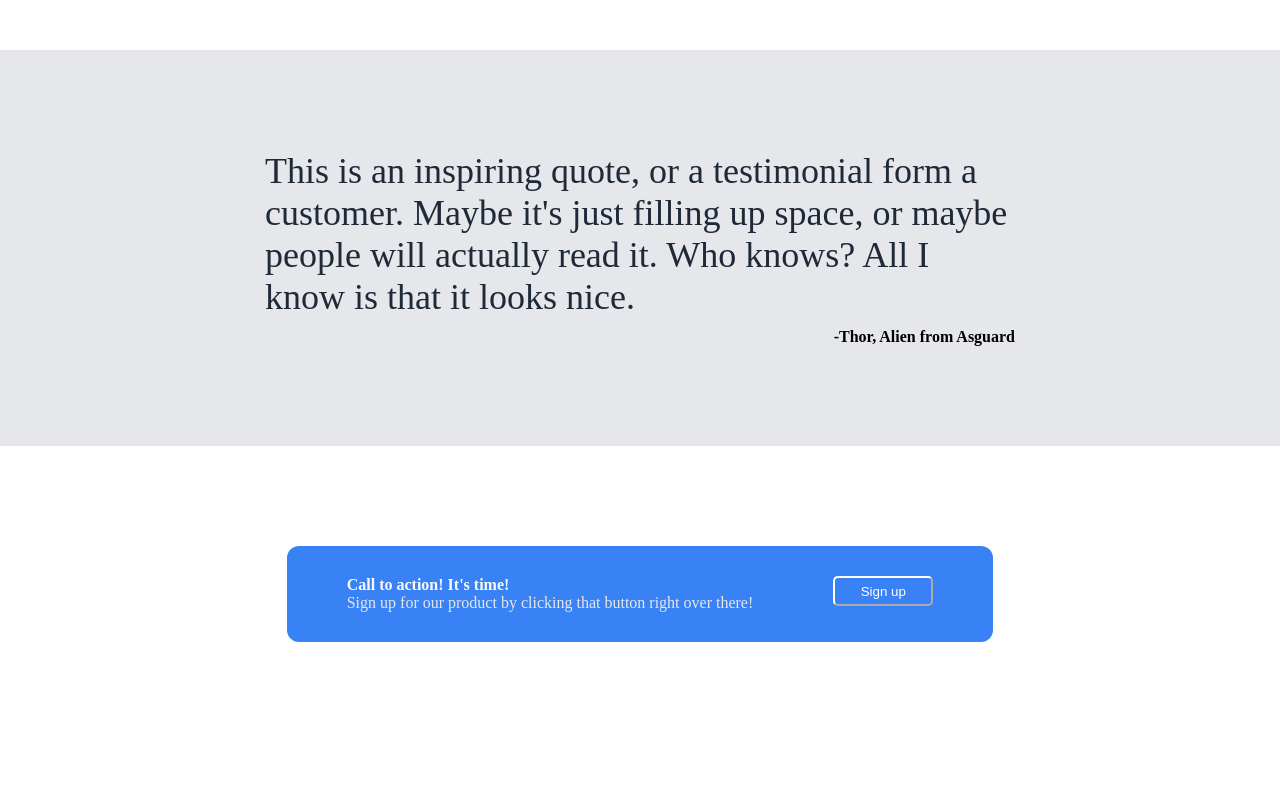
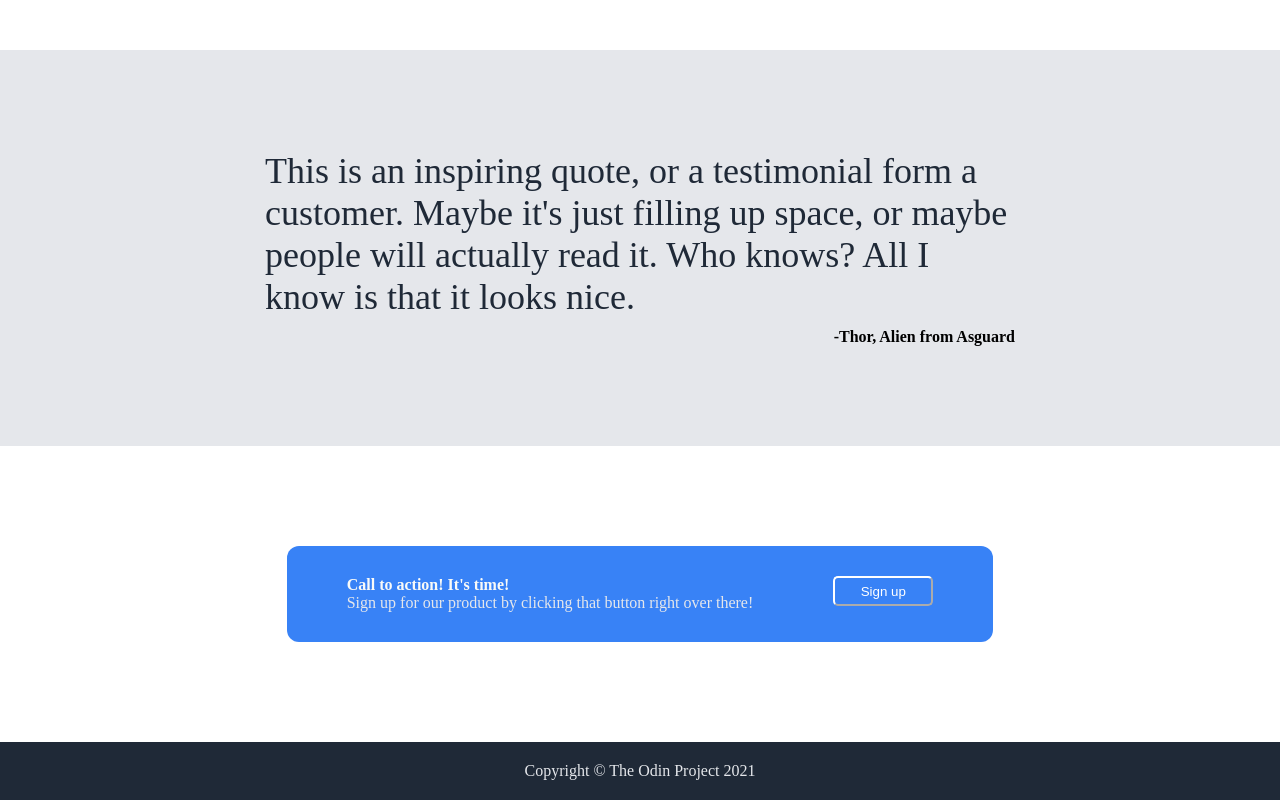
Before and after one commit to JustChillin6969/odin-project-1, a plain HTML site: page index.html in a window 1280 px wide. Shown: the part 798-1598 px from the top of the page. Before the commit the page ends 1540 px from the top, so only its background shows below. Drawn offline with Linux system fonts and the light colour scheme.

Commit message:
Add the footer to website

```diff
--- a/index.html
+++ b/index.html
@@ -86,6 +86,10 @@
         </div>
     </div>
 
+    <footer>
+        <p>Copyright &copy The Odin Project 2021</p>
+    </footer>
+
 
 </body>
 </html>
--- a/style.css
+++ b/style.css
@@ -181,3 +181,10 @@ border-color: #3882f6;
     color: #e5e7eb;
 
 }
+
+footer {
+    background-color: #1f2937;
+    text-align: center;
+    color: #e5e7eb;
+   padding: 20px;
+}
```
